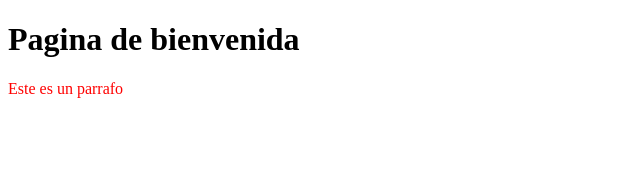
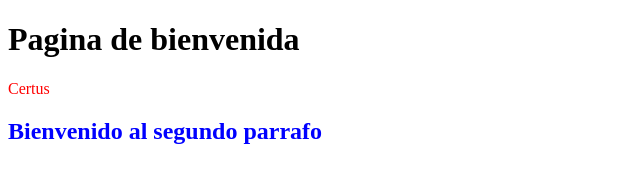
Before and after one commit to sakul972/21-04.github.io, a plain HTML site: page index.html in a window 1280 px wide. Shown: the whole page, without its empty margins (0-640 px from the left). Drawn offline with Linux system fonts and the light colour scheme.

Commit message:
Add files via upload
Signed-off-by: sakul072.github.io <lukruiz35@gmail.com>

```diff
--- a/index.html
+++ b/index.html
@@ -7,9 +7,17 @@
 </head>
 <body>
 <h1>Pagina de bienvenida</h1>
-<p id="mensajes" style="color: red;">Este es un parrafo</p>
+<p id="mensaje" style="color: red;">Este es un parrafo</p>
 
-    </script>
 
+<script>
+document.getElementById('mensaje').innerHTML="Certus";
+document.write("<h2 style='color: blue;'>Bienvenido al segundo parrafo</h2>");
+window.alert('Bienvenido a Certus');
+console.log('mensaje de la consola del navegador');
+
+
+
+</script>
 </body>
 </html>
```
